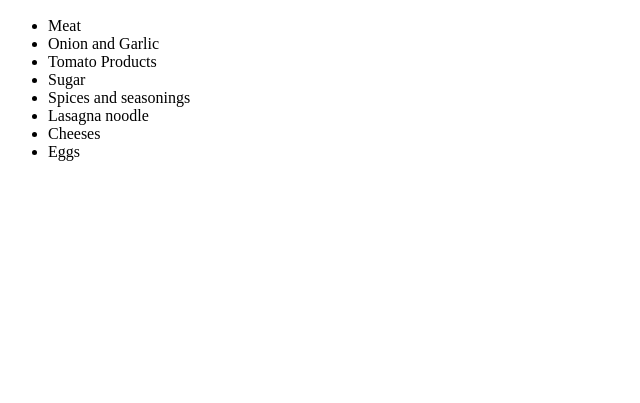
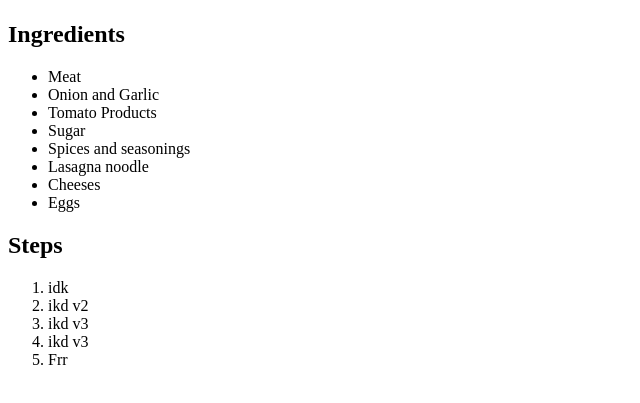
Before and after one commit to Zaid0412/odin-recipes, a plain HTML site: page lasagna.html in a window 1280 px wide. Shown: the part 233-636 px from the top of the page, without its empty margins (0-640 px from the left). Drawn offline with Linux system fonts and the light colour scheme.

Commit message:
Add steps of making Lasagna to lasagna.html

```diff
--- a/lasagna.html
+++ b/lasagna.html
@@ -11,6 +11,8 @@
 
     <img src="https://www.allrecipes.com/thmb/golmLzT4rSJfJ6QRi4e0G_82mDc=/1500x0/filters:no_upscale():max_bytes(150000):strip_icc():format(webp)/23600-worlds-best-lasagna-armag-4x3-1-b24f9ad518d74090bf197828492c64a6.jpg" alt="Picture of Lasagna" width="200px">
 
+
+    <h2>Ingredients</h2>
     <ul>
         <li>Meat</li>
         <li>Onion and Garlic</li>
@@ -22,5 +24,14 @@
         <li>Eggs</li>
     </ul>
 
+    <h2>Steps</h2>
+    <ol>
+        <li>idk</li>
+        <li>ikd v2</li>
+        <li>ikd v3</li>
+        <li>ikd v3</li>
+        <li>Frr</li>
+    </ol>
+
 </body>
 </html>
```
